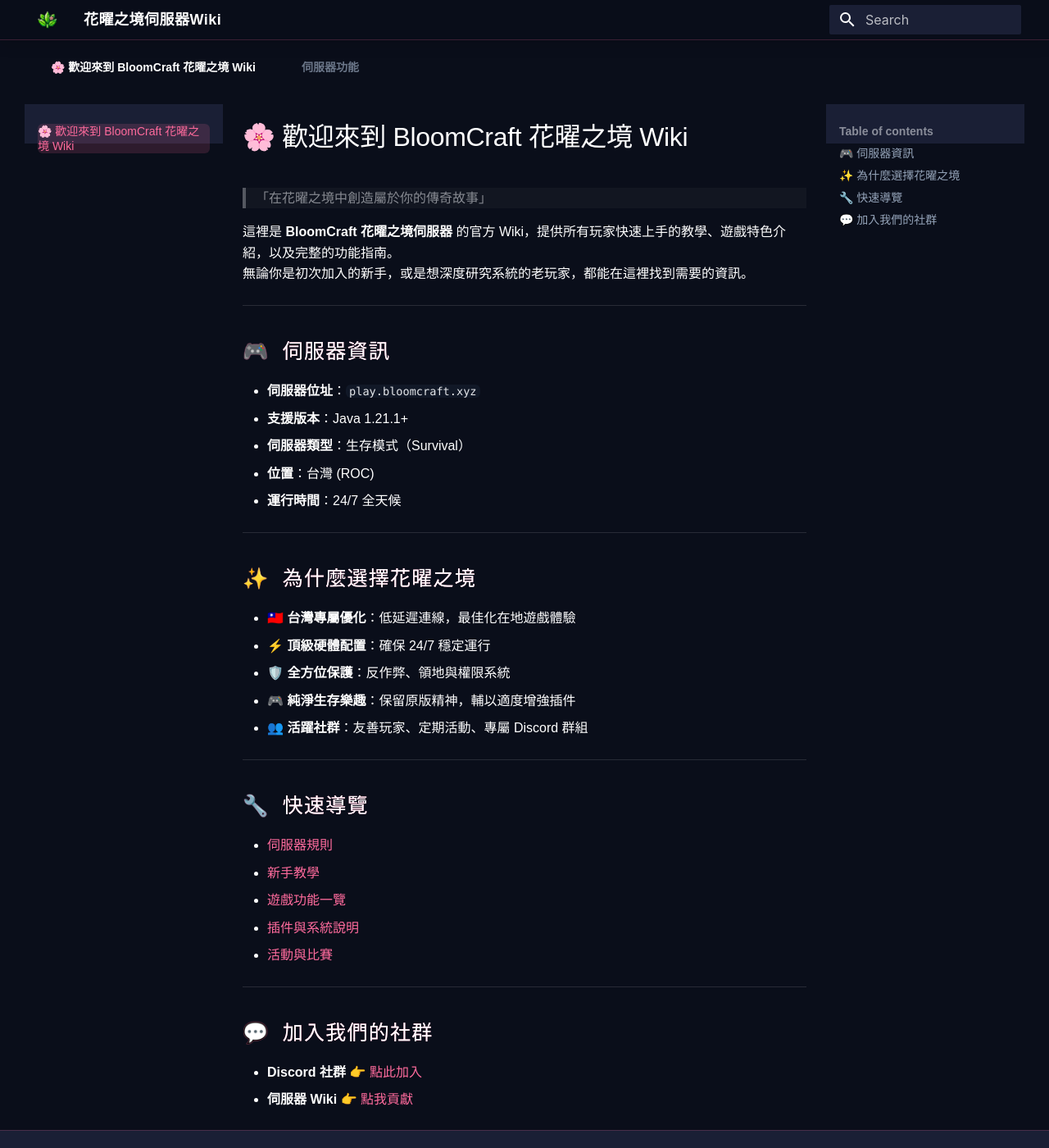
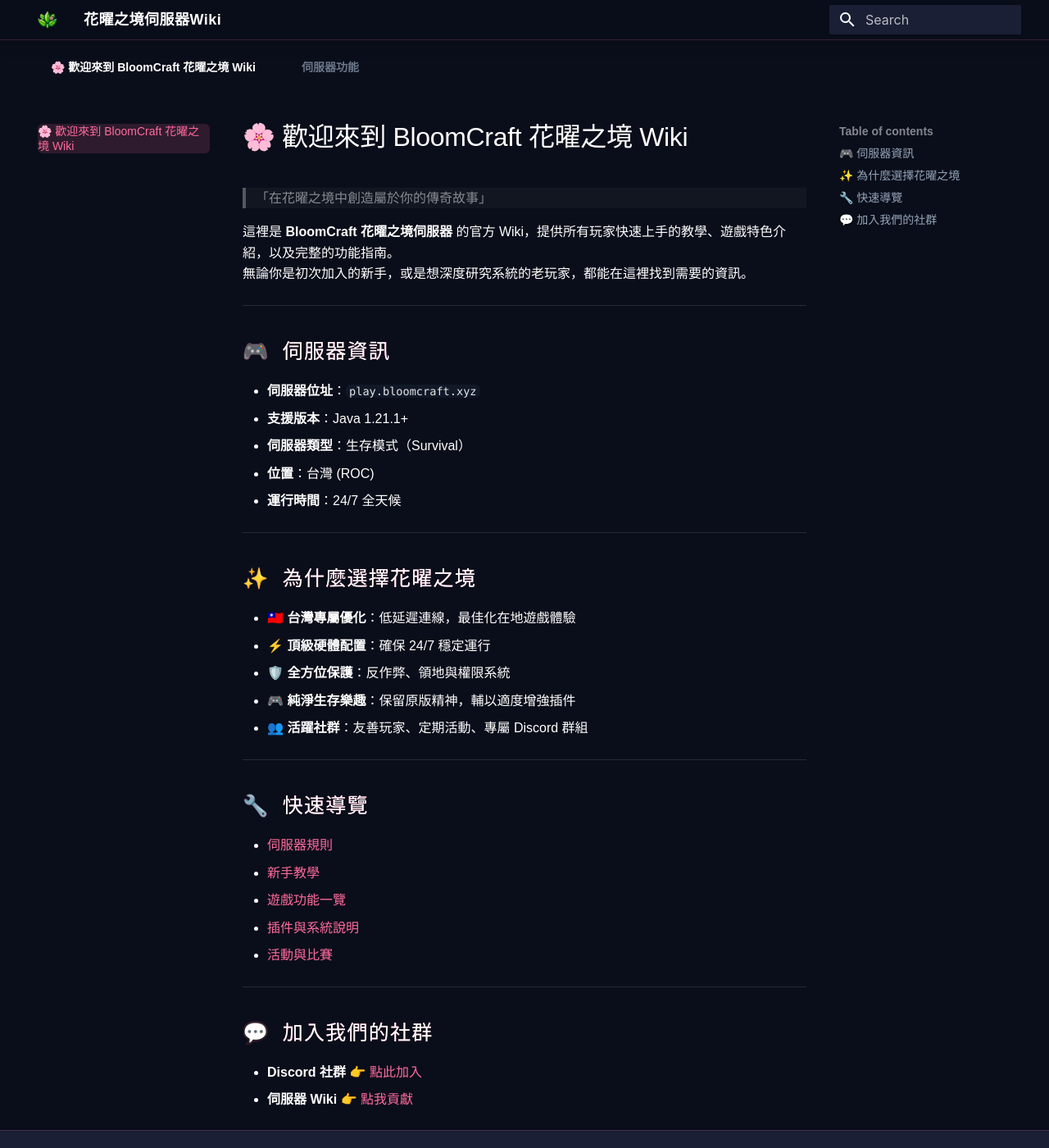
Before and after one commit to RyanisyydsTT/bloomcraft-wikipage, an MkDocs documentation site: the page built from docs/index.md, in a window 1280 px wide and 1400 px high. Shown: the whole window at 82% size. Built offline with MkDocs 1.6.1 and Material for MkDocs 9.7.7, drawn with Linux system fonts in a browser that asks for light colours; some web fonts are replaced.

Commit message:
Update extra.css

```diff
--- a/docs/stylesheets/extra.css
+++ b/docs/stylesheets/extra.css
@@ -146,48 +146,63 @@
 
 /* ====== FIXED: 徹底清除所有導航背景 ====== */
 
-/* 強制移除所有可能的導航背景 */
-.md-nav,
-.md-nav__list,
-.md-nav__item,
-.md-nav__item--nested,
-.md-nav--primary,
-.md-nav--secondary,
-.md-nav__item > *,
-.md-sidebar .md-nav__item,
-.md-sidebar__scrollwrap .md-nav__item {
+/* 最高優先級：強制移除所有導航相關背景 */
+.md-sidebar *,
+.md-nav *,
+.md-nav__list *,
+.md-nav__item *,
+.md-nav--secondary *,
+.md-sidebar__scrollwrap * {
   background: transparent !important;
   background-color: transparent !important;
+  background-image: none !important;
   box-shadow: none !important;
 }
 
-/* 清除偽元素背景 */
-.md-nav__item::before,
-.md-nav__item::after,
-.md-nav__link::before,
-.md-nav__link::after {
+/* 特別針對右側 TOC */
+.md-sidebar--secondary,
+.md-sidebar--secondary .md-sidebar__scrollwrap,
+.md-sidebar--secondary .md-nav,
+.md-sidebar--secondary .md-nav__list,
+.md-sidebar--secondary .md-nav__item,
+.md-sidebar--secondary .md-nav__link {
+  background: transparent !important;
+  background-color: transparent !important;
+  background-image: none !important;
+}
+
+/* 清除所有偽元素 */
+.md-nav *::before,
+.md-nav *::after,
+.md-sidebar *::before,
+.md-sidebar *::after {
   background: none !important;
   background-color: transparent !important;
+  background-image: none !important;
   box-shadow: none !important;
   content: none !important;
   display: none !important;
 }
 
-/* 清除奇偶數背景色 */
-.md-nav__item:nth-child(odd),
-.md-nav__item:nth-child(even),
-.md-nav__item:nth-of-type(odd),
-.md-nav__item:nth-of-type(even) {
+/* 清除所有可能的選擇器組合 */
+.md-nav__item,
+.md-nav__item--nested,
+.md-nav__item:nth-child(n),
+.md-nav__item:nth-of-type(n),
+li.md-nav__item {
   background: transparent !important;
   background-color: transparent !important;
+  background-image: none !important;
 }
 
-/* 清除可能的容器背景 */
+/* 清除父容器可能的背景 */
 .md-nav__title,
 .md-sidebar__scrollwrap,
-.md-sidebar__inner {
+.md-sidebar__inner,
+.md-sidebar {
   background: transparent !important;
   background-color: transparent !important;
+  background-image: none !important;
   box-shadow: none !important;
 }
 
@@ -205,6 +220,20 @@
   background-color: rgba(255, 107, 157, 0.15) !important;
   border-radius: 6px !important;
   color: var(--primary) !important;
+}
+
+/* ====== 核彈級背景清除 ====== */
+/* 如果上面還不夠，使用這個終極方案 */
+.md-sidebar--secondary * {
+  background: transparent !important;
+  background-color: transparent !important;
+  background-image: none !important;
+}
+
+/* 強制覆蓋任何可能的 CSS 變數背景 */
+.md-nav__item {
+  --md-nav-item-background: transparent !important;
+  --md-nav-item-background-color: transparent !important;
 }
 
 /* ====== FIXED: Emoji 修正 ====== */
```
